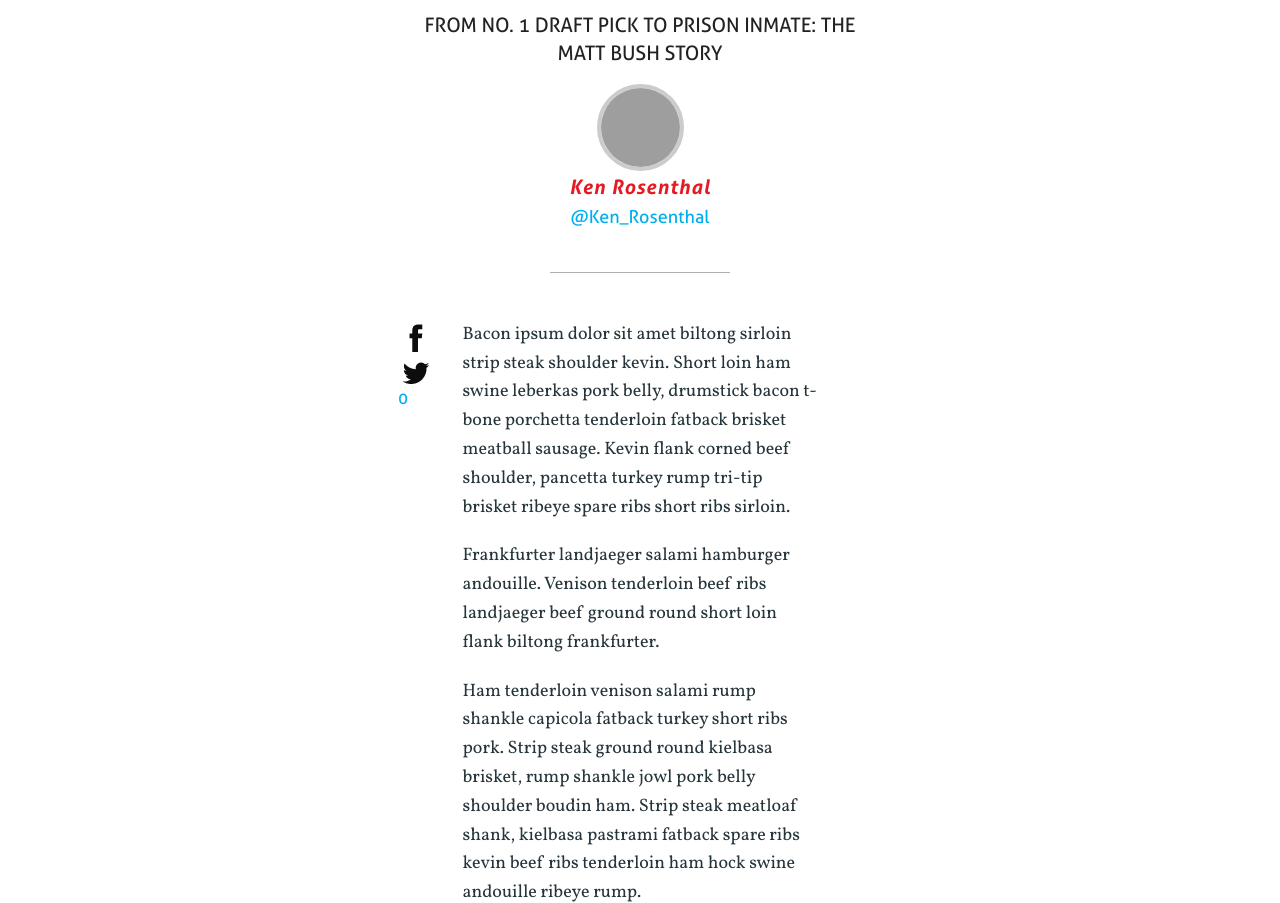
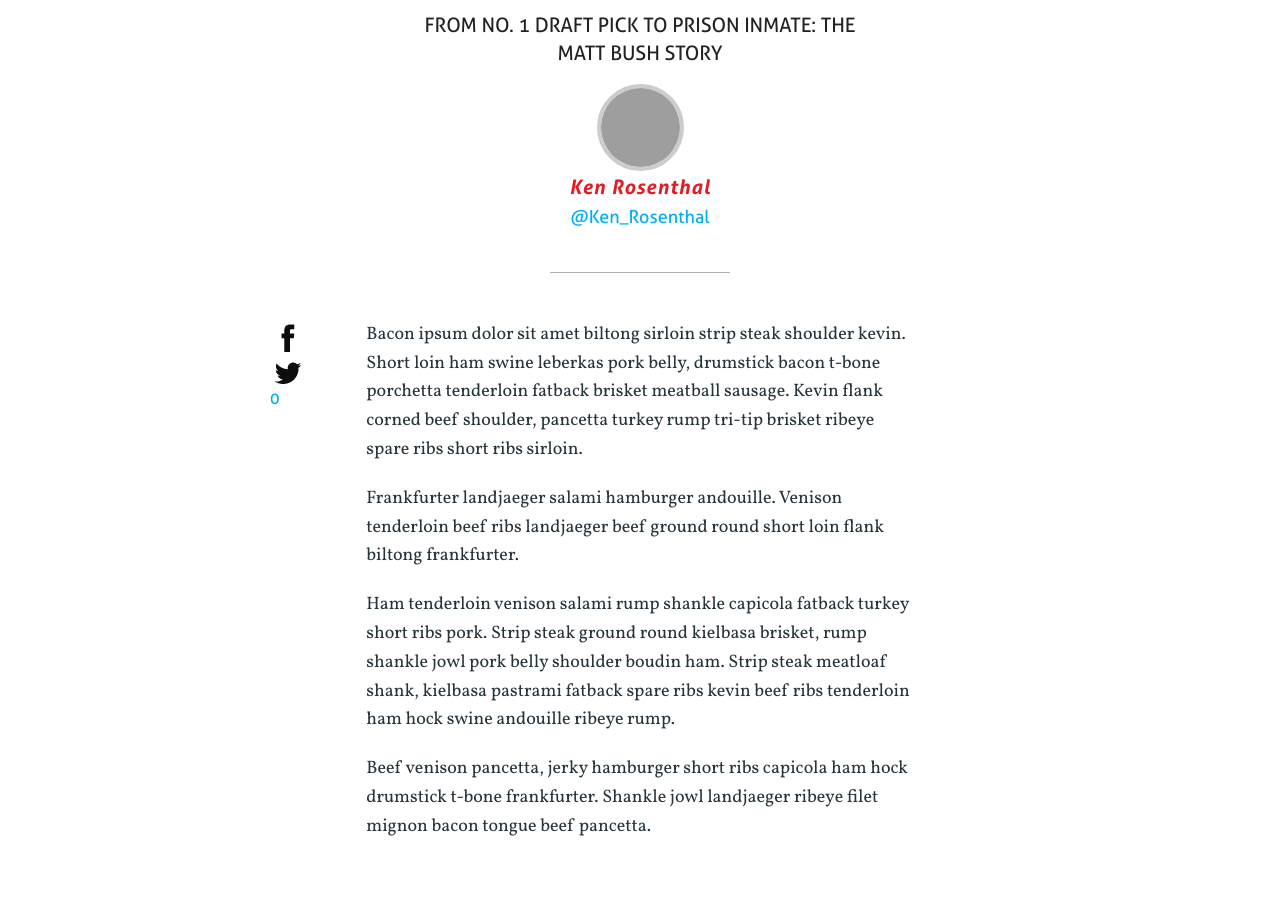
Before and after one commit to barroncuadro/JaBO-sass, a website: page jabo-short-form-article.html in a window 1280 px wide. Shown: the part 152-1055 px from the top of the page. Drawn offline with Linux system fonts and the light colour scheme; grey boxes are pictures that could not be loaded.

Commit message:
Fixes baseball joe article width

```diff
--- a/jabo-short-form-article.html
+++ b/jabo-short-form-article.html
@@ -136,7 +136,7 @@
 						</div>
 					</div><!-- /row -->
 
-          <aside class="large-1 large-offset-2 columns">
+          <aside class="medium-1 columns">
               <div class="social social-large show-for-medium-up">
                 <div class="sharetool parbase newShareTool">
                 <div class="sharetool newShare social" social-only-counts="true" share-url="http://qa3.foxsports.com/mlb/just-a-bit-outside/story/not-so-perfect-does-ramirez-hurt-dodgers-more-than-he-helps-062014" share-title="Not%20so%20perfect:%20Does%20Ramirez%20hurt%20Dodgers%20more%20than%20he%20helps?" share-static-asset-domain="" set-share="true">
@@ -195,7 +195,7 @@
               </div>
           </aside>
 
-					<div class="large-6 large-centered columns end article-content">
+					<div class="medium-9 medium-centered columns end article-content">
 						<p>Bacon ipsum dolor sit amet biltong sirloin strip steak shoulder kevin. Short loin ham swine leberkas pork belly, drumstick bacon t-bone porchetta tenderloin fatback brisket meatball sausage. Kevin flank corned beef shoulder, pancetta turkey rump tri-tip brisket ribeye spare ribs short ribs sirloin.</p>
 
 						<p>Frankfurter landjaeger salami hamburger andouille. Venison tenderloin beef ribs landjaeger beef ground round short loin flank biltong frankfurter.</p>
```
